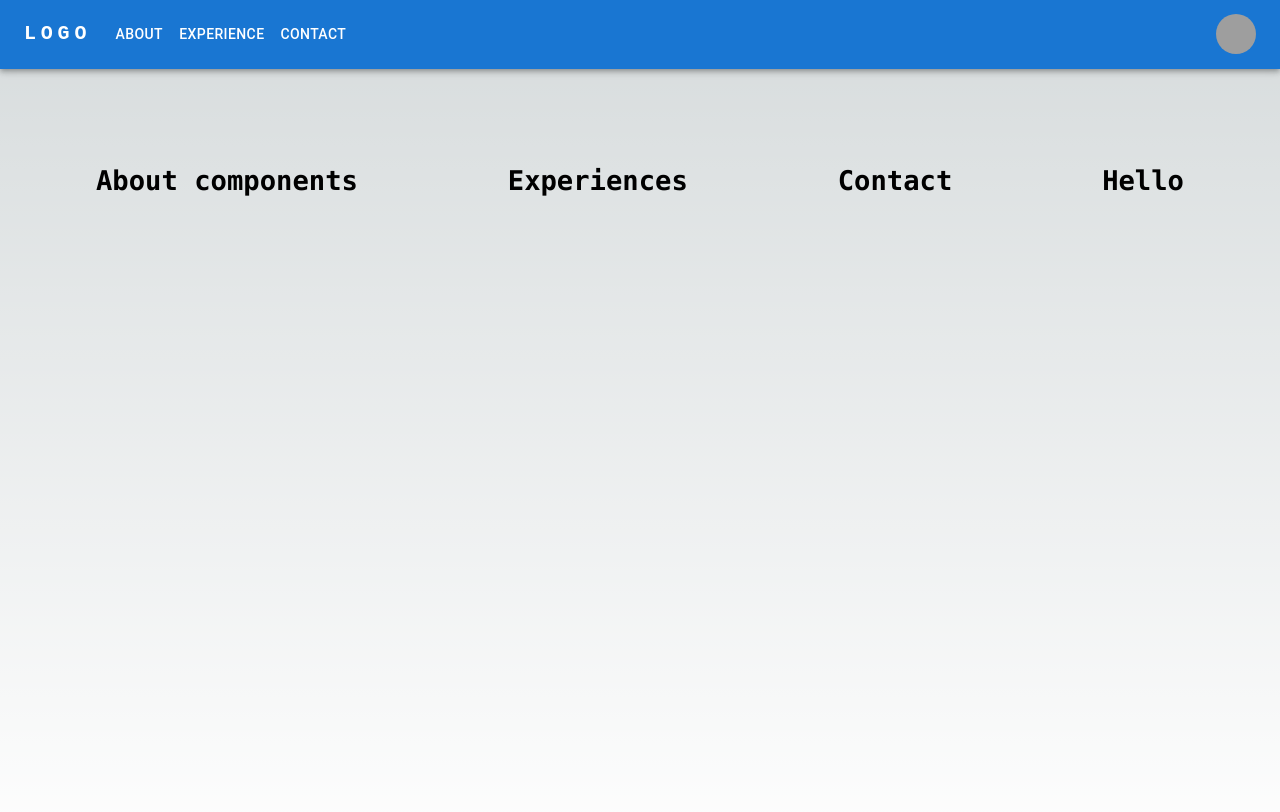
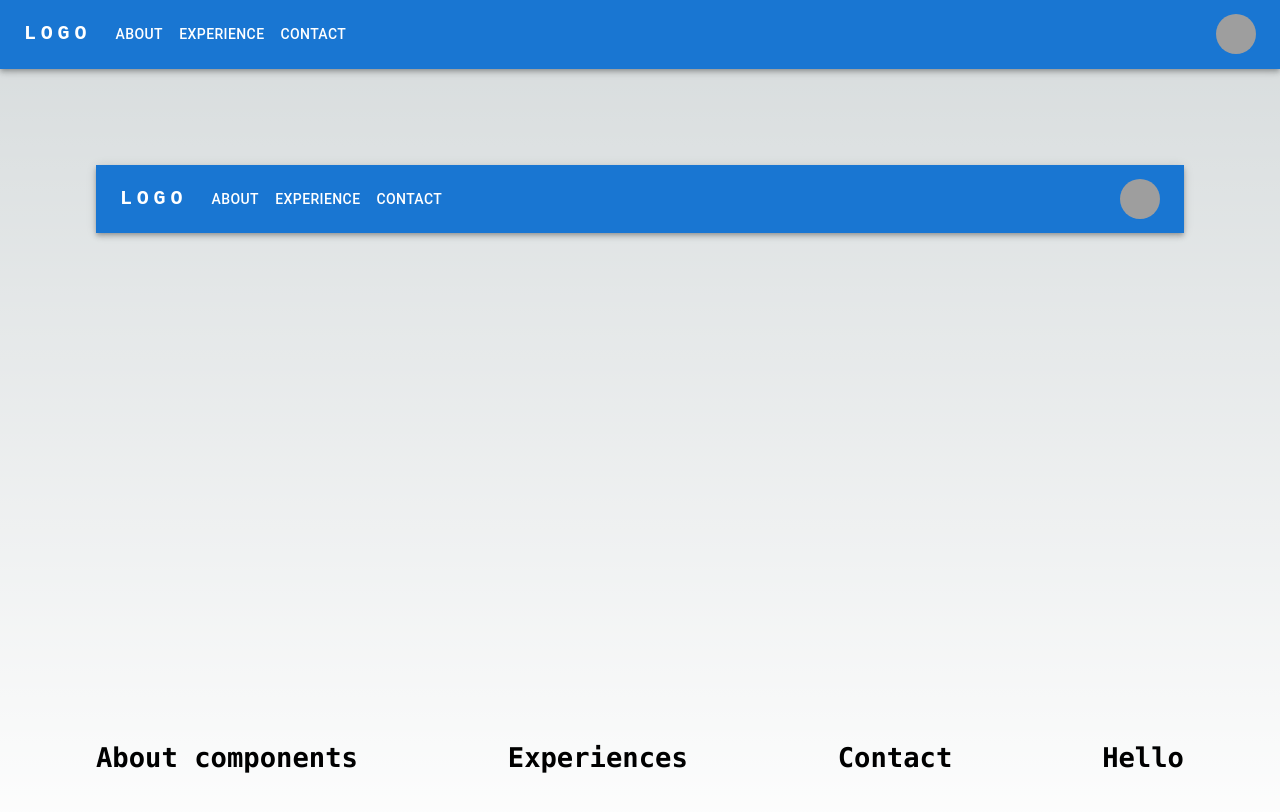
Before and after one commit to EenMac/Template-page-update, a Next.js app: page / in a window 1280 px wide. Shown: the top 812 px of the page. Built offline with nearby package versions, Linux system fonts and the light colour scheme; grey boxes are pictures that could not be loaded.

Commit message:
divs added

```diff
--- a/src/app/page.tsx
+++ b/src/app/page.tsx
@@ -4,13 +4,16 @@ import styles from './page.module.css'
 import About from '@/components/about'
 import Experiences from '@/components/experiences'
 import Contact from '@/components/contact'
+import NavBar from '@/components/navBar'
 
 
 const inter = Inter({ subsets: ['latin'] })
 
 export default function Home() {
   return (
+    <div>
       <main className={styles.main}>
+        <NavBar/>
         <div className={styles.description}>
           <About/>
           <Experiences/>
@@ -18,6 +21,8 @@ export default function Home() {
           <h1>Hello</h1>
         </div>
       </main>
+    </div>
+
   )
 }
 
```
Lines whose indentation alone changed are shown as unchanged.
